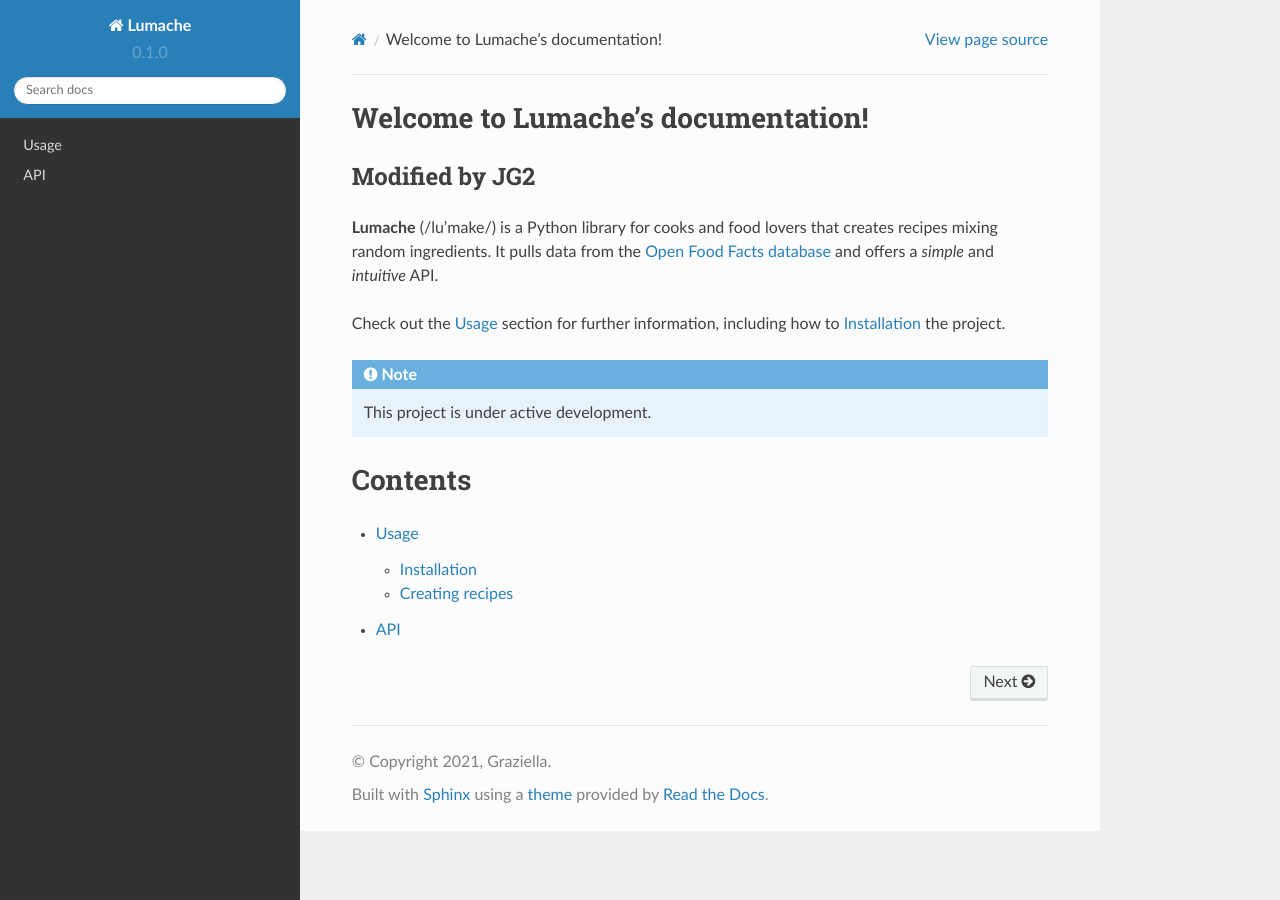
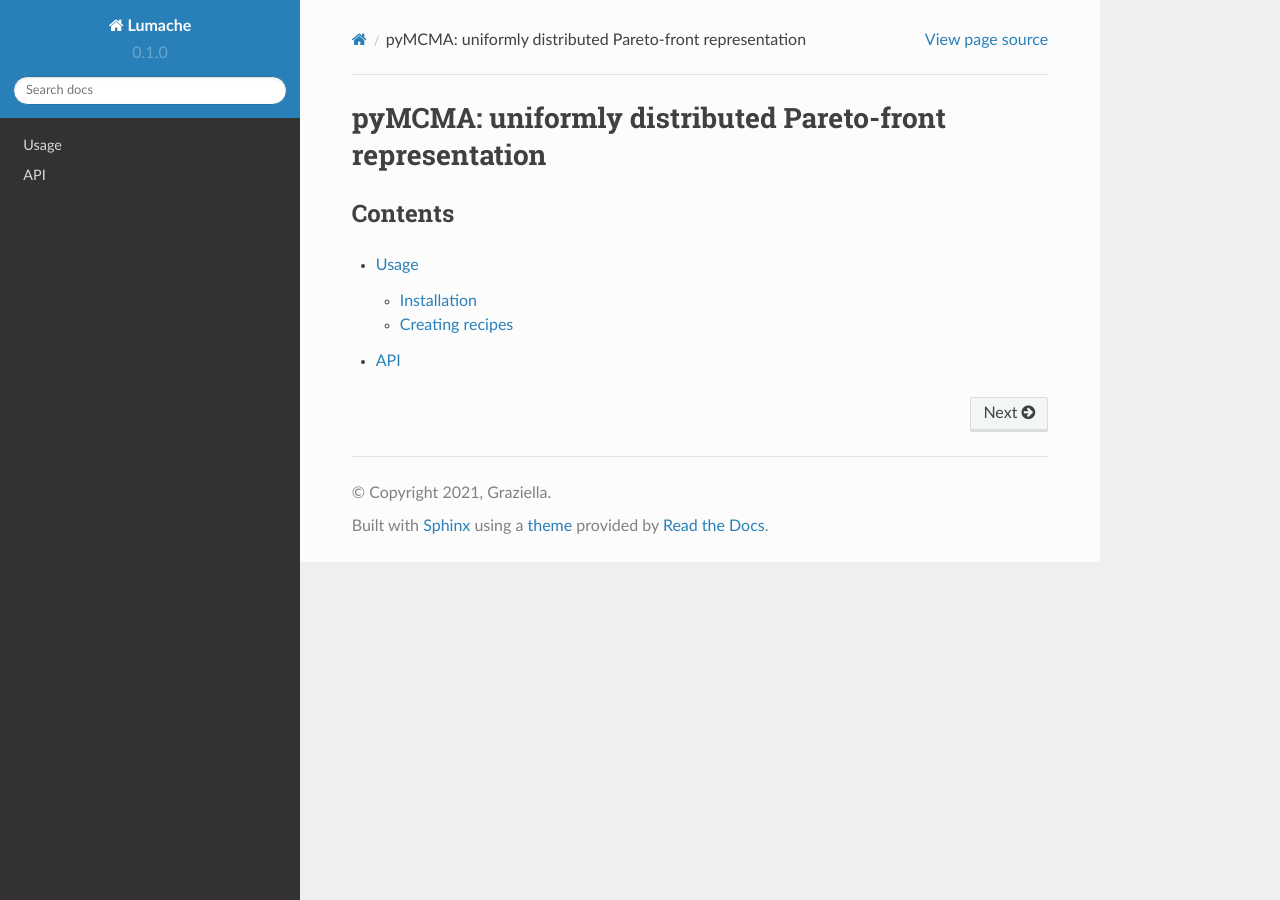
Before and after one commit to januszgranat/doctest_jg2, a Sphinx documentation site: the page built from docs/source/index.rst, in a window 1280 px wide. Built offline with Sphinx 7.4.7 and the Read the Docs theme 2.0.0, drawn with Linux system fonts in a browser that asks for light colours.

Commit message:
Update index.rst 3

```diff
--- a/docs/source/index.rst
+++ b/docs/source/index.rst
@@ -1,19 +1,14 @@
-Welcome to Lumache's documentation!
------------------------------------
-Modified by JG2
-===================================
+.. pymcma documentation master file, created by
+   sphinx-quickstart on Mon Jan 15 15:01:09 2024.
+   You can adapt this file completely to your liking, but it should at least
+   contain the root `toctree` directive.
 
-**Lumache** (/lu'make/) is a Python library for cooks and food lovers
-that creates recipes mixing random ingredients.
-It pulls data from the `Open Food Facts database <https://world.openfoodfacts.org/>`_
-and offers a *simple* and *intuitive* API.
+pyMCMA: uniformly distributed Pareto-front representation
+=========================================================
 
-Check out the :doc:`usage` section for further information, including
-how to :ref:`installation` the project.
-
-.. note::
-
-   This project is under active development.
+.. toctree::
+   :maxdepth: 3
+   :caption: Contents:
 
 Contents
 --------
```
